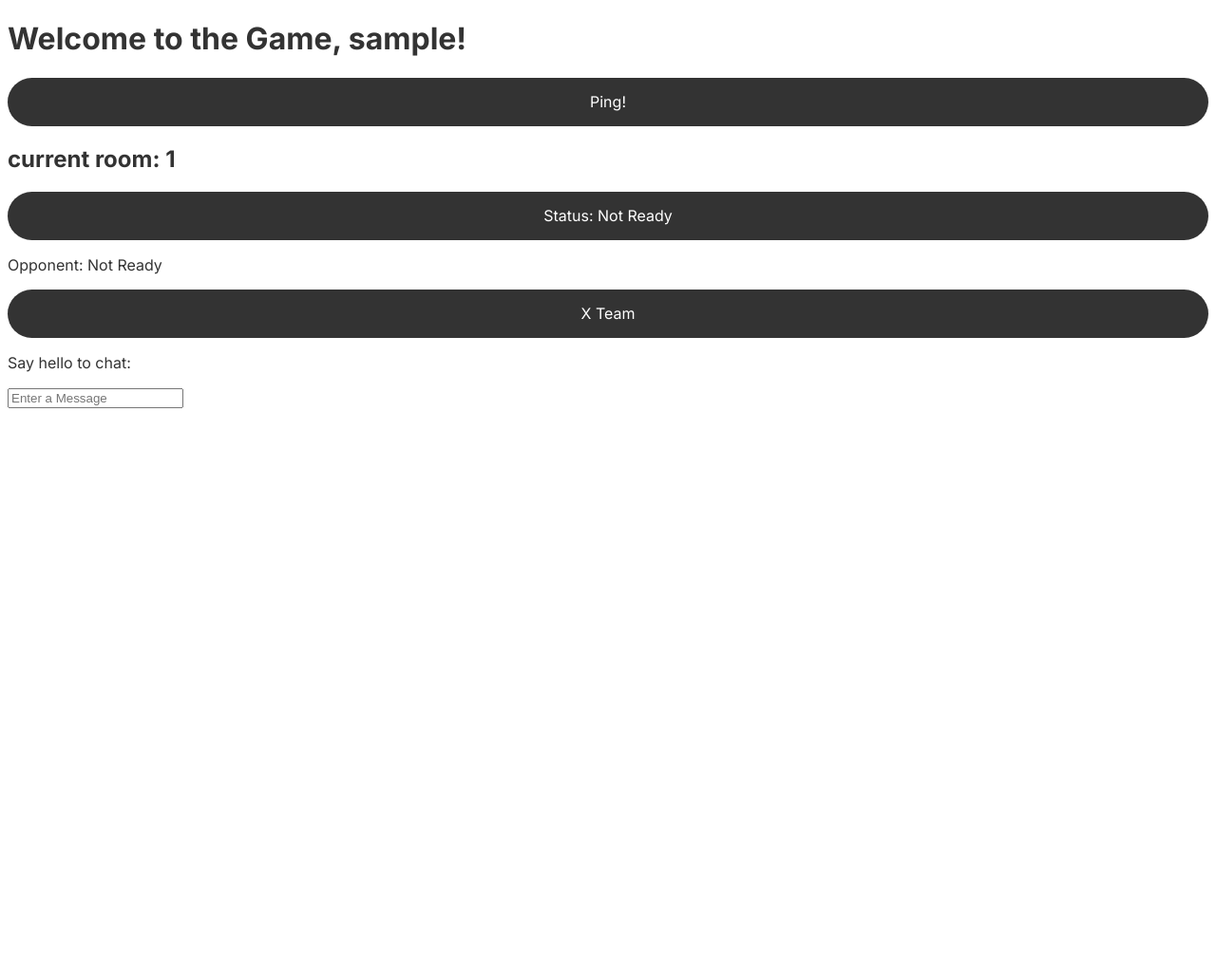
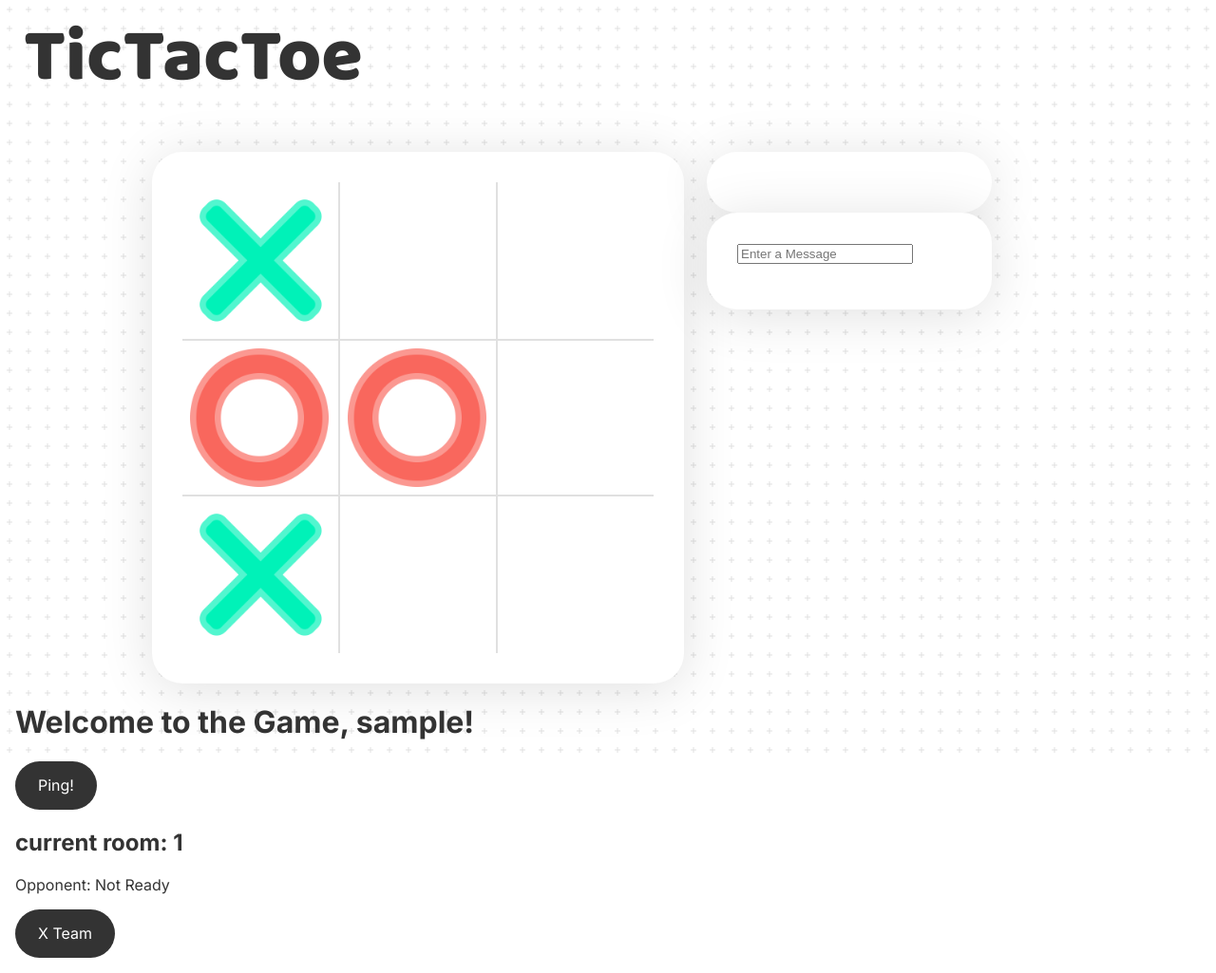
Before and after one commit to B-Gecguener/flask-socket-game, a Flask app: a page that uses gameapp/templates/game.html in a window 1280 px wide. Shown: the whole page at 95% size. Before the commit the page ends 430 px from the top, so only its background shows below. Run offline with Flask 3, Linux system fonts and the light colour scheme; some libraries are stand-ins or nearby versions; some web fonts are replaced.

Commit message:
begin styling for game page, add game board and containers for chat and stats

```diff
--- a/gameapp/static/style.css
+++ b/gameapp/static/style.css
@@ -5,27 +5,32 @@
   font-style: normal;
   font-variation-settings: "slnt" 0;
   color: #333;
+  padding: 16px;
+  margin: 0;
+}
+* {
+  box-sizing: border-box;
+}
+.hidden {
+  display: none;
 }
 #logo-container {
   height: 80px;
-  position: absolute;
-  top: 16px;
-  left: 16px;
+  /* position: absolute; */
+  /* top: 16px;
+  left: 16px; */
+  max-width: 375px;
+  width: 100%;
 }
 #logo-container img {
-  height: 100%;
+  width: 100%;
 }
-#welcome-container {
-  width: 100%;
+/* #welcome-container {
   display: flex;
   justify-content: center;
-}
+} */
 button {
-  width: 100%;
-  border: 0;
   border-radius: 32px;
-  background: #333;
-  color: white;
   font-family: inherit;
   font-size: 16px;
   line-height: 1.2;
@@ -55,17 +60,19 @@
   padding: 16px 24px;
   cursor: pointer;
 }
+.round-box {
+  background-color: white;
+  border-radius: 32px;
+  padding: 32px;
+  box-shadow: 0px 6px 56px 0px rgba(0, 0, 0, 0.12);
+}
 .welcome {
-  margin-top: 128px;
-  display: inline-flex;
-  padding: 32px;
+  margin: 64px auto 0 auto;
+  display: flex;
   flex-direction: column;
   align-items: flex-start;
   gap: 24px;
-  background-color: white;
-  width: 300px;
-  border-radius: 32px;
-  box-shadow: 0px 6px 56px 0px rgba(0, 0, 0, 0.12);
+  max-width: 364px;
 }
 .welcome form {
   display: flex;
@@ -74,6 +81,7 @@
 }
 .welcome > * {
   margin: 0;
+  width: 100%;
 }
 
 .welcome .text-input-container {
@@ -101,6 +109,79 @@
   font-weight: 600;
   color: inherit;
 }
+
+.columns {
+  /* width: 100%; */
+  display: flex;
+  flex-direction: row;
+  gap: 24px;
+  height: 560px;
+  margin: 64px auto 0 auto;
+  max-width: 960px;
+}
+.game-container {
+  width: 100%;
+  max-width: 560px;
+  padding: 32px;
+  display: flex;
+  /* flex-direction: column; */
+  justify-content: center;
+  align-items: center;
+}
+.side {
+  width: 300px;
+  flex-shrink: 0;
+}
+#game {
+  max-height: 100%;
+  width: auto;
+  aspect-ratio: 1 / 1;
+  position: relative;
+  flex: 1;
+
+  display: flex;
+  flex-direction: column;
+}
+.tile-row {
+  width: 100%;
+  flex: 1;
+  display: flex;
+  flex-direction: row;
+}
+.tile {
+  width: 100%;
+  height: 100%;
+  background-size: contain;
+}
+.cross {
+  background-image: url("/static/img/bg-cross.png");
+}
+.circle {
+  background-image: url("/static/img/bg-circle.png");
+}
+#tile-02 {
+  border-right: solid 2px #e0e0e0;
+  border-left: solid 2px #e0e0e0;
+}
+#tile-04 {
+  border-top: solid 2px #e0e0e0;
+  border-bottom: solid 2px #e0e0e0;
+}
+#tile-06 {
+  border-top: solid 2px #e0e0e0;
+  border-bottom: solid 2px #e0e0e0;
+}
+#tile-06 {
+  border-top: solid 2px #e0e0e0;
+  border-bottom: solid 2px #e0e0e0;
+}
+#tile-05 {
+  border: solid 2px #e0e0e0;
+}
+#tile-08 {
+  border-right: solid 2px #e0e0e0;
+  border-left: solid 2px #e0e0e0;
+}
 #bg-container {
   position: absolute;
   top: 0;
@@ -126,51 +207,51 @@
   position: absolute;
   background-size: cover;
 }
-.count-01 {
+.bg-01 {
   margin-left: 13%;
   top: 140px;
   background-image: url("/static/img/bg-circle.png");
 }
-.count-02 {
+.bg-02 {
   margin-left: 40%;
   top: 130px;
   background-image: url("/static/img/bg-cross.png");
   transform: rotate(-20deg);
 }
-.count-03 {
+.bg-03 {
   margin-left: 72%;
   top: 80px;
   background-image: url("/static/img/bg-circle.png");
 }
-.count-04 {
+.bg-04 {
   margin-left: 7%;
   top: 430px;
   background-image: url("/static/img/bg-cross.png");
   transform: rotate(-70deg);
 }
-.count-05 {
+.bg-05 {
   margin-left: 42%;
   top: 415px;
   background-image: url("/static/img/bg-circle.png");
 }
-.count-06 {
+.bg-06 {
   margin-left: 74%;
   top: 478px;
   background-image: url("/static/img/bg-cross.png");
   transform: rotate(-33deg);
 }
-.count-07 {
+.bg-07 {
   margin-left: 9%;
   top: 774px;
   background-image: url("/static/img/bg-circle.png");
 }
-.count-08 {
+.bg-08 {
   margin-left: 46%;
   top: 738px;
   background-image: url("/static/img/bg-cross.png");
   transform: rotate(35deg);
 }
-.count-09 {
+.bg-09 {
   margin-left: 75%;
   top: 813px;
   background-image: url("/static/img/bg-circle.png");
--- a/gameapp/templates/game.html
+++ b/gameapp/templates/game.html
@@ -7,13 +7,48 @@
   var name = "{{name}}";
 </script>
 <script src="/static/gamePageScript.js"></script>
+<div id="logo-container">
+  <img src="/static/img/logo-ttt.png" alt="logo" />
+</div>
+<div class="columns">
+  <div class="game-container round-box">
+    <div id="game" class="">
+      <div class="tile-row">
+        <div class="tile cross" id="tile-01"></div>
+        <div class="tile" id="tile-02"></div>
+        <div class="tile" id="tile-03"></div>
+      </div>
+      <div class="tile-row">
+        <div class="tile circle" id="tile-04"></div>
+        <div class="tile circle" id="tile-05"></div>
+        <div class="tile" id="tile-06"></div>
+      </div>
+      <div class="tile-row">
+        <div class="tile cross" id="tile-07"></div>
+        <div class="tile" id="tile-08"></div>
+        <div class="tile" id="tile-09"></div>
+      </div>
+    </div>
+    <h1 class="hidden">
+      Are you ready?
+    </h1>
+    <button id="ready-button" class="filled hidden">Status: Not Ready</button>
+  </div>
+  <div class="side">
+    <div id="stats" class="round-box">
+
+    </div>
+    <div id="chat" class="round-box">
+      <input type="text" id="message" placeholder="Enter a Message" />
+      <ul id="chat"></ul>
+    </div>
+  </div>
+</div>
 <h1>Welcome to the Game, {{name}}!</h1>
-<button id="ping-room">Ping!</button>
+<button id="ping-room" class="filled">Ping!</button>
 <h2>current room: {{room}}</h2>
-<button id="ready-button">Status: Not Ready</button>
 <p id="opponent-ready-status">Opponent: Not Ready</p>
-<button id="team-toggle">X Team</button>
-<p>Say hello to chat:</p>
-<input type="text" id="message" placeholder="Enter a Message" />
-<ul id="chat"></ul>
+<button id="team-toggle" class="filled">X Team</button>
+<div id="bg-container">
+</div>
 {% endblock %}
```
Also changed, not shown: gameapp/templates/index.html (+11 -20 lines).
